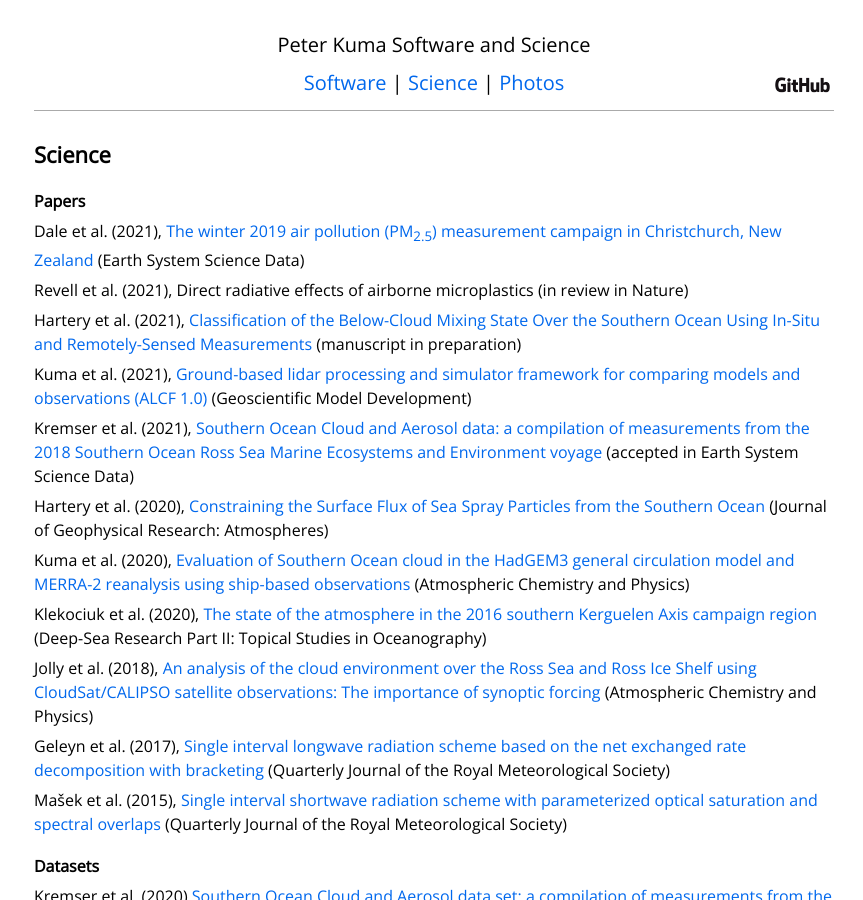
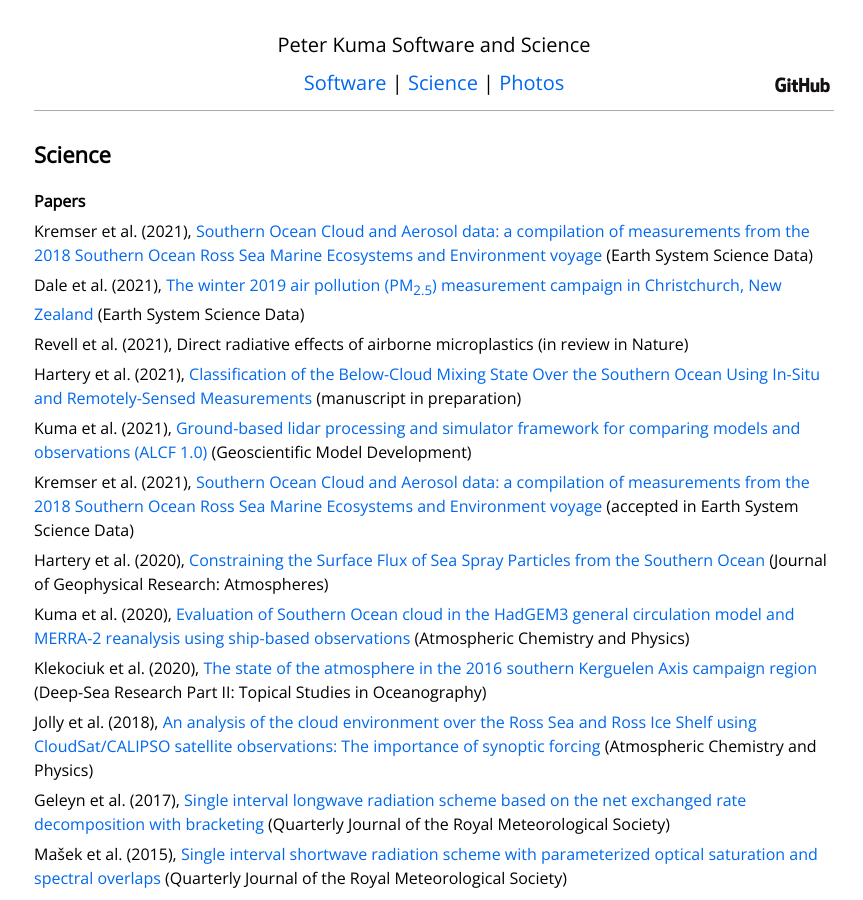
Before and after one commit to peterkuma/peterkuma.net, a Jekyll site: the page built from science/index.md, in a window 1280 px wide and 900 px high. Shown: the whole window, without its empty margins (206-1069 px from the left). Built offline with Jekyll 4.4.1, drawn with Linux system fonts in a browser that asks for light colours.

Commit message:
Kremser et al. (2021) published

```diff
--- a/science/index.md
+++ b/science/index.md
@@ -6,6 +6,8 @@ layout: default
 # Science
 
 ## Papers
+
+Kremser et al. (2021), [Southern Ocean Cloud and Aerosol data: a compilation of measurements from the 2018 Southern Ocean Ross Sea Marine Ecosystems and Environment voyage](https://essd.copernicus.org/articles/13/3115/2021/) (Earth System Science Data)
 
 Dale et al. (2021), [The winter 2019 air pollution (PM<sub>2.5</sub>) measurement campaign in Christchurch, New Zealand](https://essd.copernicus.org/articles/13/2053/2021/) (Earth System Science Data)
 
```
